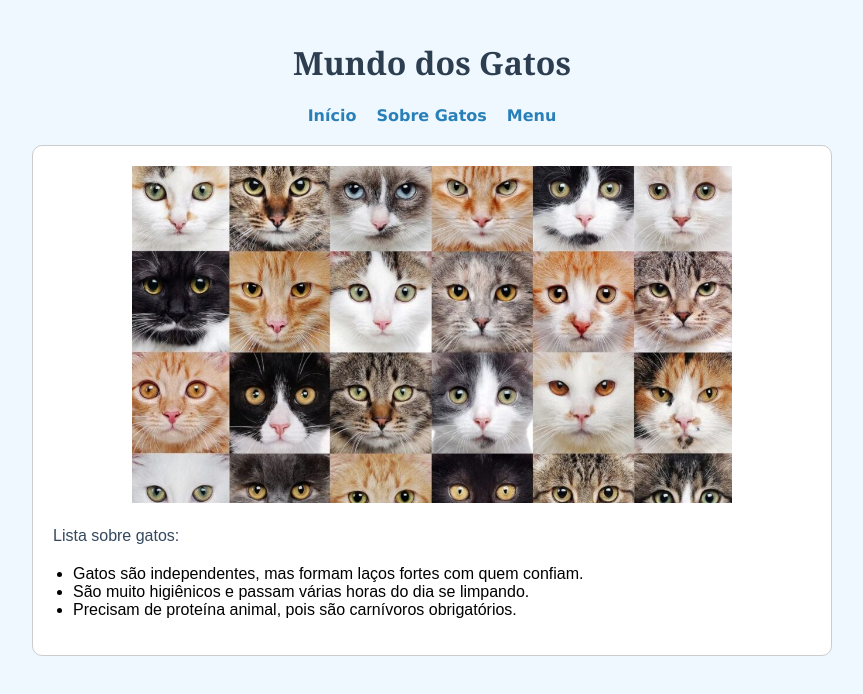
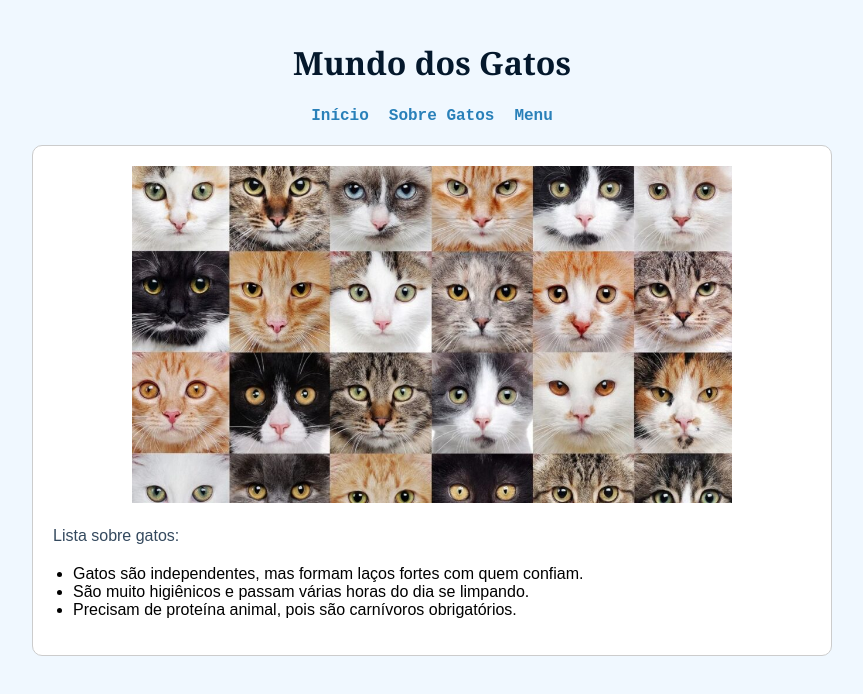
Before and after one commit to liviacunha14/08, a plain HTML site: page index.html in a window 1280 px wide. Shown: the whole page, without its empty margins (208-1071 px from the left). Drawn offline with Linux system fonts and the light colour scheme.

Commit message:
Add mudanças

```diff
--- a/css/estilo.css
+++ b/css/estilo.css
@@ -7,7 +7,7 @@ body {
 }
 
 #titulo {
-  color: #2c3e50;
+  color: #04182c;
   text-align: center;
   font-family: 'Georgia', serif;
 }
@@ -24,7 +24,7 @@ body {
   text-decoration: none;
   color: #2980b9;
   font-weight: bold;
-  font-family: 'Verdana', sans-serif;
+  font-family: 'Courier New', monospace;
 }
 
 .menu a:hover {
```
